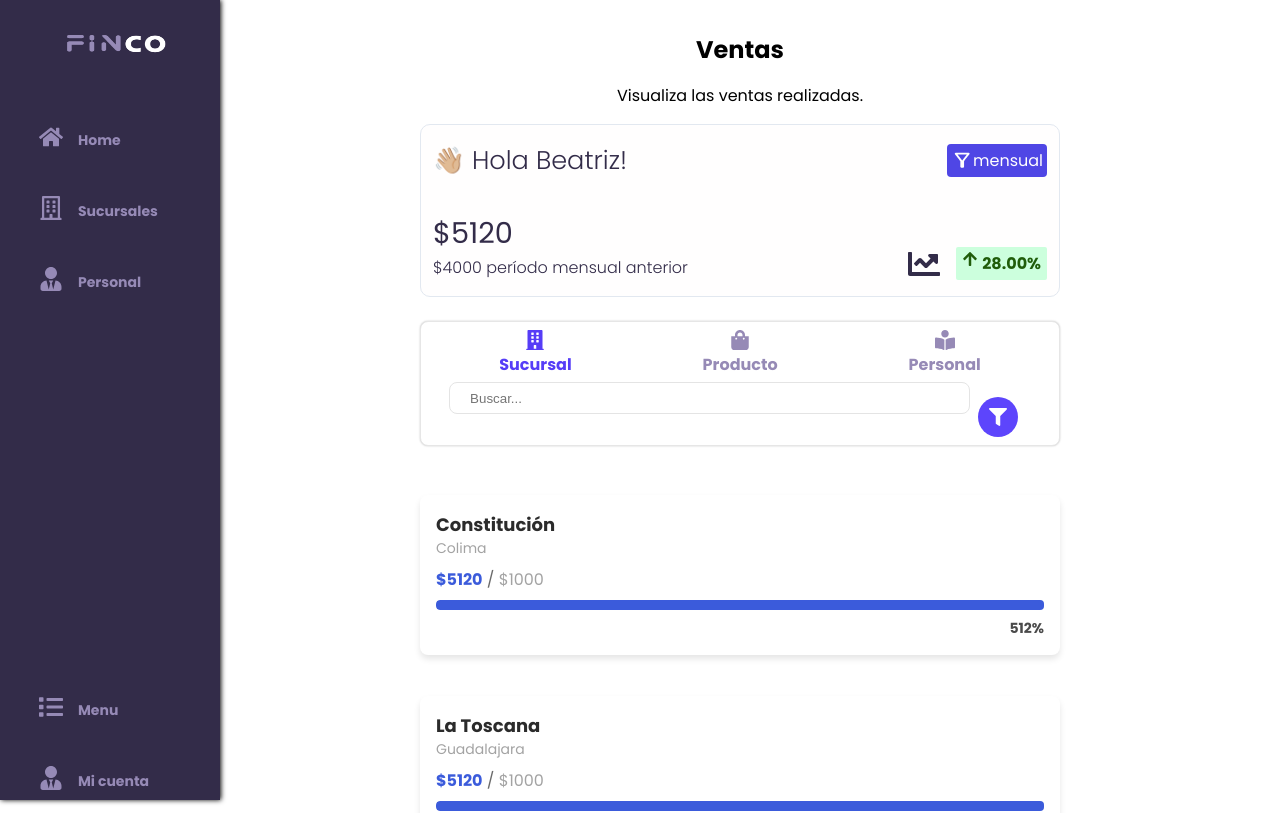
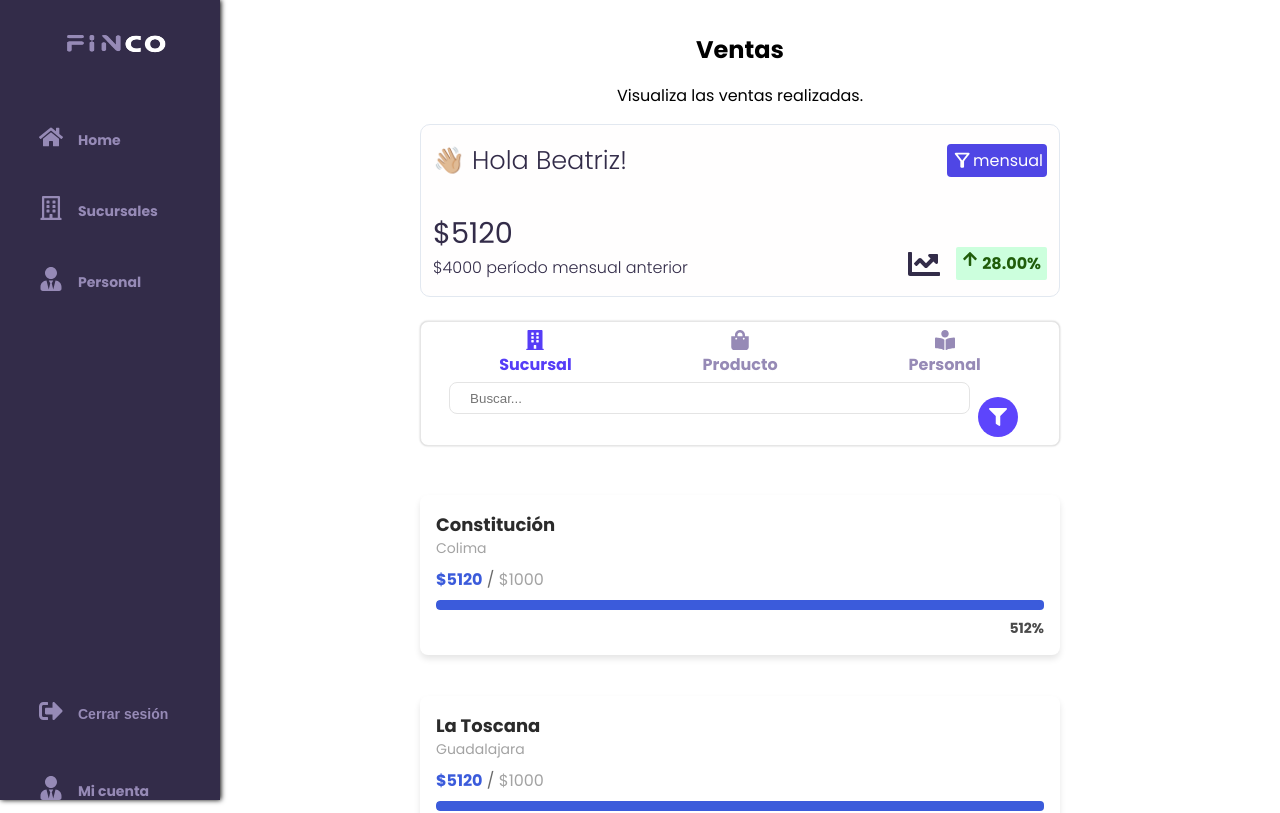
Before and after one commit to No-Country-simulation/c22-19-T-WebApp, a React (Vite) app in the folder frontend/fincowebapp/: page / in a window 1280 px wide. Shown: the top 813 px of the page. Built offline with nearby package versions, Linux system fonts and the light colour scheme; sample sign-in values are in the browser's storage.

Commit message:
Logout
Se realizo el logout en el header

```diff
--- a/frontend/fincowebapp/src/components/Header/Header.css
+++ b/frontend/fincowebapp/src/components/Header/Header.css
@@ -42,7 +42,7 @@
     display: flex;
     flex-direction: column;
     gap: 24px;
-    height: 75%;
+    height: 72%;
     margin: 55px 0 0 0;
 
 }
@@ -98,7 +98,38 @@
     text-decoration: none;
     font-weight: 600;
 
+
 }
+
+
+.navbar-child-second button {
+    display: flex;
+    align-items: center;
+    color: #968AB6;
+    width: 170px;
+    padding: 15px 0 15px 15px;
+    border-radius: 8px;
+    text-align: start;
+    font-size: 14px;
+    transition: 0.2s;
+   text-decoration: none;
+   font-weight: 600;
+   background: none;
+}
+
+
+.navbar-child-second button:hover{
+    background: none;
+    scale: 1.1;
+    color: #ffffff;
+    transition: 0.2s;
+    }
+
+    .navbar-child-second button:active{
+      color: #4F46E5;
+      transition: 0s;
+    }
+
 .navbar-child-second a:hover{
 scale: 1.1;
 color: #ffffff;
--- a/frontend/fincowebapp/src/components/Header/Header.jsx
+++ b/frontend/fincowebapp/src/components/Header/Header.jsx
@@ -1,10 +1,26 @@
-import { Link } from "react-router-dom";
+import { Link,useNavigate  } from "react-router-dom";
 import "./Header.css";
-import { FaHome,FaRegBuilding,FaUserTie,FaList,FaRegBell   } from "react-icons/fa";
+import { FaHome,FaRegBuilding,FaUserTie,FaList,FaRegBell,FaSignOutAlt    } from "react-icons/fa";
 import LOGO from "../../assets/Logo.png";
 import { MdOutlineNotifications } from "react-icons/md";
+import { useEffect } from "react";
 export const Header = () => {
-    return (
+
+  const navigate = useNavigate();
+
+  const logout = () => {
+    localStorage.removeItem("user");
+    navigate("/login");
+  };
+
+  useEffect(() => {
+    const usuario = JSON.parse(localStorage.getItem("user"));
+    if (!usuario) {
+      navigate("/login");
+    }
+  }, [navigate]);
+
+  return (
         <aside className="aside">
 
           <nav className="navbar" >
@@ -25,8 +41,9 @@ export const Header = () => {
                </div>
    <div className="navbar-child-second">
 
-                      <Link to="/branches"><i><FaList /></i>Menu</Link>
-
+   <button onClick={()=> logout()}>
+            <i><FaSignOutAlt /></i>Cerrar sesión
+          </button>
                       <Link to="/staff"><i><FaUserTie/></i>Mi cuenta</Link>
                           </div>
 
```
